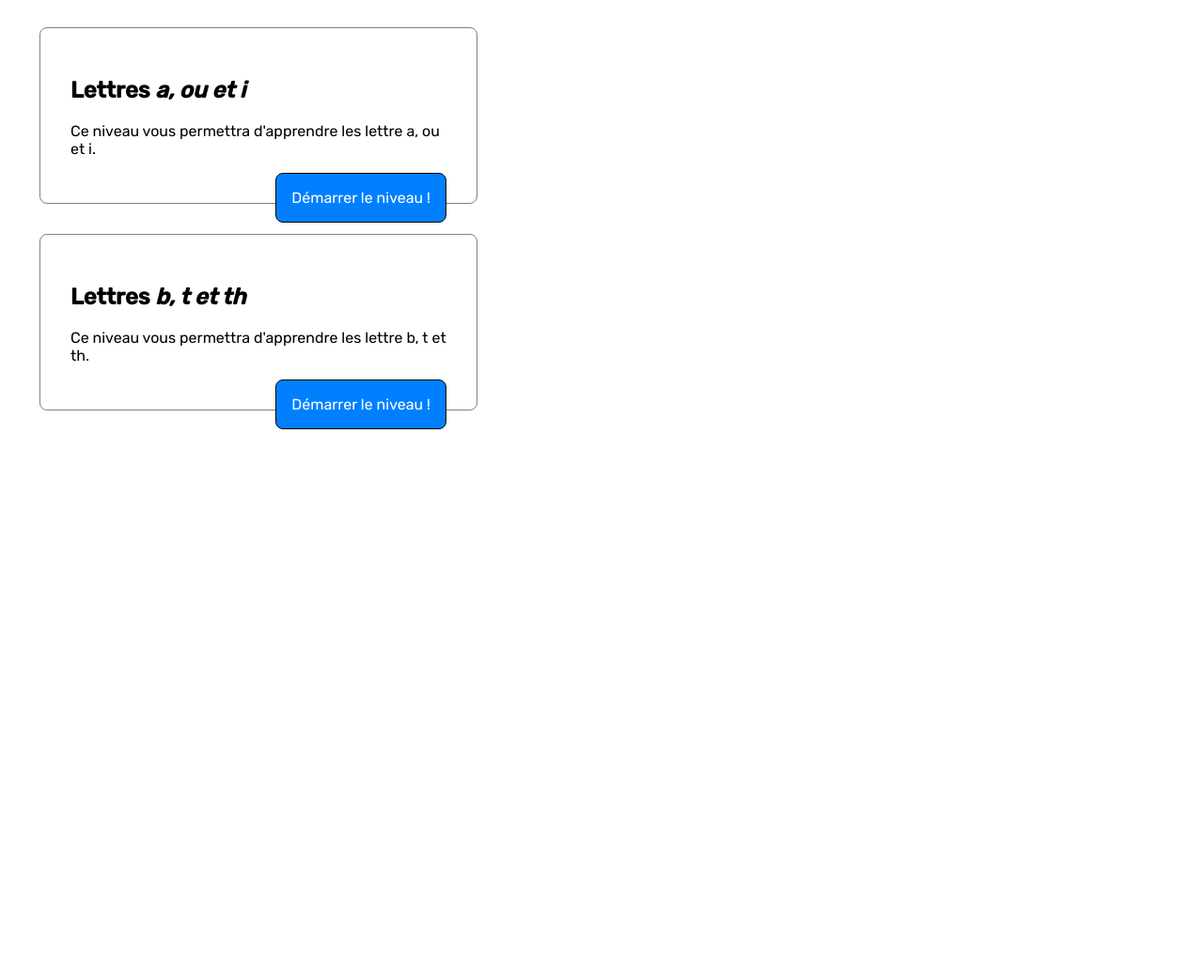
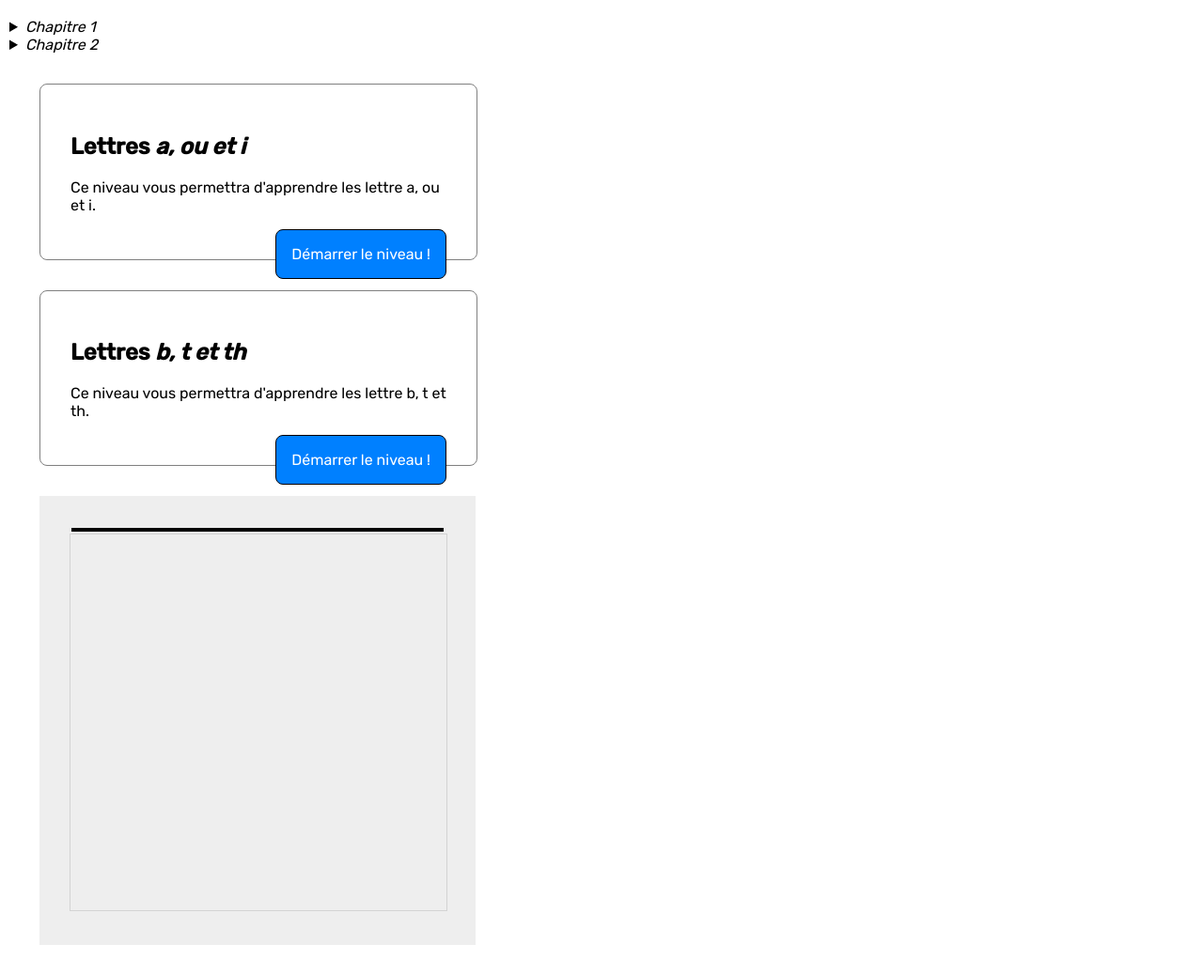
Before and after one commit to flothesof/js-arabic-alphabet-learning-game, a plain HTML site: page index.html in a window 1280 px wide. Shown: the part 181-1219 px from the top of the page at 94% size. Before the commit the page ends 800 px from the top, so only its background shows below. Drawn offline with Linux system fonts and the light colour scheme.

Commit message:
switching to dynamically generated levels

```diff
--- a/index.html
+++ b/index.html
@@ -16,6 +16,7 @@
     Cette web-application a pour but de vous faire apprendre l'alphabet arabe. Elle fonctionne comme un jeu, c'est à dire qu'il va vous falloir passer des niveaux les uns après les autres pour débloquer de nouvelles lettres à apprendre.
 
     <h1>Niveaux</h1>
+    <div id="levels-container"></div>
 
     <div class="level">
         <h2>Lettres <em>a, ou et i</em></h2>
@@ -40,6 +41,6 @@
 
     <script src="script.js"></script>
     <script>
-        hideGameArea()
+        setupLevels()
     </script>
 </body>
--- a/script.js
+++ b/script.js
@@ -1,9 +1,18 @@
 const LETTER_MAPPING = { 'a': 'ا', 'ou': 'و', 'i': 'ي', 'nou': 'ن', 'ha': 'ه', 'd': 'د', 'r': 'ر', 't': 'ت', 'b': 'ب', 'th': 'ث' }
 
-const LEVEL_LETTERS = {
-    1: ['a', 'ou', 'i'],
-    2: ['b', 't', 'th']
-}
+const LEVEL1 = [
+    ['recognition', ['a', 'ou', 'i']],
+    ['drawing', ['a', 'ou', 'i']]
+]
+
+const LEVEL2 = [
+    ['recognition', ['b', 't', 'th']],
+    ['drawing', ['b', 't', 'th']],
+    ['recognition', ['a', 'ou', 'i', 'b', 't', 'th']],
+    ['drawing', ['a', 'ou', 'i', 'b', 't', 'th']]
+]
+
+const LEVELS = [LEVEL1, LEVEL2]
 
 function randInt(N) {
     // returns integer between O and N-1
@@ -92,3 +101,46 @@ function checkAnswer(e) {
 function hideGameArea() {
     document.getElementById('game-area').hidden = true;
 }
+
+function setupLevels() {
+    // parse level descriptions and build nested level layout
+    root = document.getElementById('levels-container');
+    for (let chapterIndex in LEVELS) {
+        levelRoot = document.createElement('details');
+        levelSummary = document.createElement('summary');
+        levelHeader = document.createElement('em')
+        levelHeader.innerHTML = 'Chapitre ' + (parseInt(chapterIndex) + 1);
+        levelSummary.appendChild(levelHeader)
+        levelRoot.appendChild(levelSummary)
+        for (let exerciseIndex in LEVELS[chapterIndex]) {
+            items = LEVELS[chapterIndex][exerciseIndex]
+            taskType = items[0];
+            taskLetters = items[1];
+            if (taskType == 'recognition') {
+                header = document.createElement('h3')
+                header.appendChild(document.createTextNode('Exercice ' + (parseInt(chapterIndex) + 1) + '.' + (parseInt(exerciseIndex) + 1) + ' : ' +
+                    ' Reconnaître les lettres ' + taskLetters.join(' - ')))
+                levelRoot.appendChild(header)
+
+                linkNode = document.createElement('a')
+                linkNode.appendChild(document.createTextNode('Démarrer le niveau !'))
+                linkNode.href = "#game"
+                linkNode.addEventListener('click', function(e) {
+                    runLevel(chapterIndex, exerciseIndex)
+                })
+                levelRoot.appendChild(linkNode)
+
+            } else {
+                console.log('Could not recognize task type: ' + taskType);
+            }
+
+        }
+        root.appendChild(levelRoot);
+
+    }
+}
+
+
+function runLevel(chapterIndex, exerciseIndex) {
+    console.log(`Running chapter ${chapterIndex} exercise ${exerciseIndex}`)
+}
```
